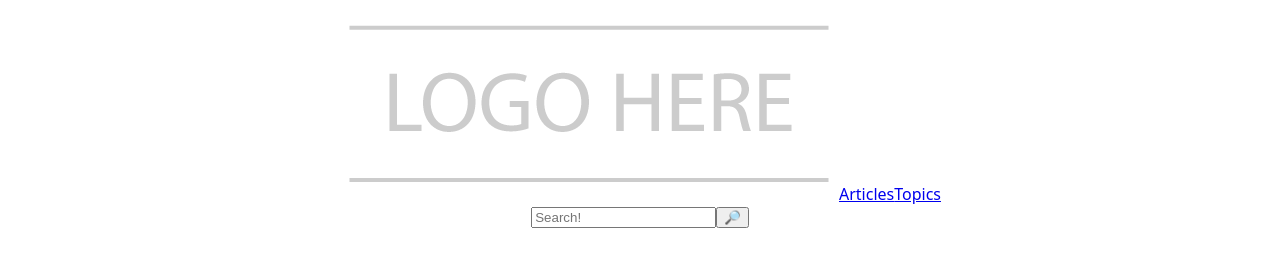
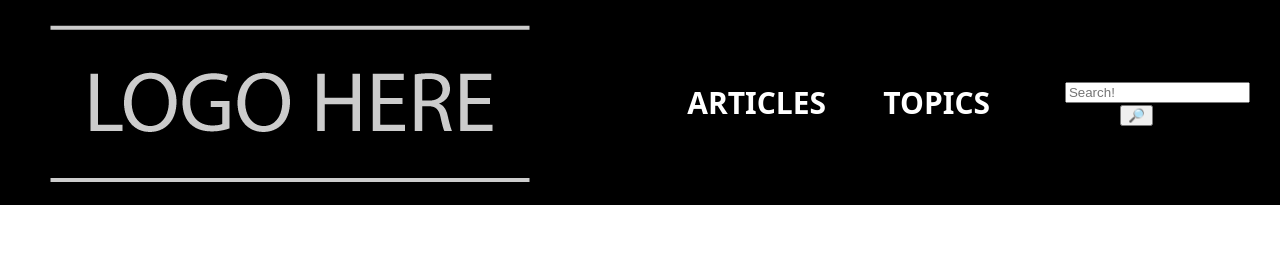
Before and after one commit to gsaltuk/fe-nc-news, a React (Vite) app: page /articles in a window 1280 px wide. Shown: the top 258 px of the page. Built offline with nearby package versions, Linux system fonts and the light colour scheme; no server answers.

Commit message:
update to CSS Nav

```diff
--- a/src/App.css
+++ b/src/App.css
@@ -15,6 +15,40 @@ ol {
     display: grid;
     grid-template-columns: auto auto auto;
     gap: 10px;
+
+}
+
+a {
+    color:white;
+}
+
+.nav-list {
+    display: grid;
+    grid-template-columns: auto auto auto auto;
+    list-style: none;
+    background-color: black;
+    text-transform: uppercase;
+    color: white;
+    padding-top: 0;
+    margin:0;
+}
+
+.nav-list-item {
+    width: 25%;
+    font-size: 30px;
+    font-weight: bold;
+    text-align: center;
+    margin:auto;
+
+}
+
+.nav-list-logo {
+ width: 10%;
+}
+
+.nav-list-search {
+    margin:auto;
+    width: 50%;
 
 }
 
@@ -48,6 +82,6 @@ ol {
 }
 
 .comment-author {
-    font-size:1.5em;
+    font-size: 1.5em;
     text-transform: uppercase;
 }
--- a/src/components/Articles.jsx
+++ b/src/components/Articles.jsx
@@ -18,11 +18,11 @@ function Articles() {
             <h2>ARTICLES</h2>
             <ol>
                 {articles.map((article) => {
-                    return <Link to={`/articles/${article.article_id}`}><li key={article.article_id}>
+                    return <li key={article.article_id}>
                         <h3>{article.title}</h3>
-                        <img className="article_image" alt={`representing ${article.topic}`} src={article.article_img_url}></img>
+                        <Link to={`/articles/${article.article_id}`}><img className="article_image" alt={`representing ${article.topic}`} src={article.article_img_url}></img></Link>
                         <p>{`Posted by ${article.author}`}</p>
-                    </li></Link>
+                    </li>
                 })}
             </ol>
 
--- a/src/components/Nav.jsx
+++ b/src/components/Nav.jsx
@@ -5,13 +5,15 @@ function Nav() {
     return (
         <>
         <nav>
-            <Link to=""><img src='src/assets/logo-ph.png'></img></Link>
-            <Link to="/articles">Articles</Link>
-            <Link to="/topics">Topics</Link>
-            <form>
+            <ul className="nav-list">
+            <li className="nav-list-logo"><Link to="" style={{ textDecoration: 'none' }}><img src='src/assets/logo-ph.png'></img></Link></li>
+            <li className="nav-list-item"><Link to="/articles" style={{ textDecoration: 'none' }}>Articles</Link></li>
+            <li className="nav-list-item"><Link to="/topics" style={{ textDecoration: 'none'}}>Topics</Link></li>
+            <li className="nav-list-search"><form>
                 <input placeholder="Search!"></input>
                 <button>🔎</button>
-            </form>
+            </form></li>
+            </ul>
         </nav>
         </>
     )
```
